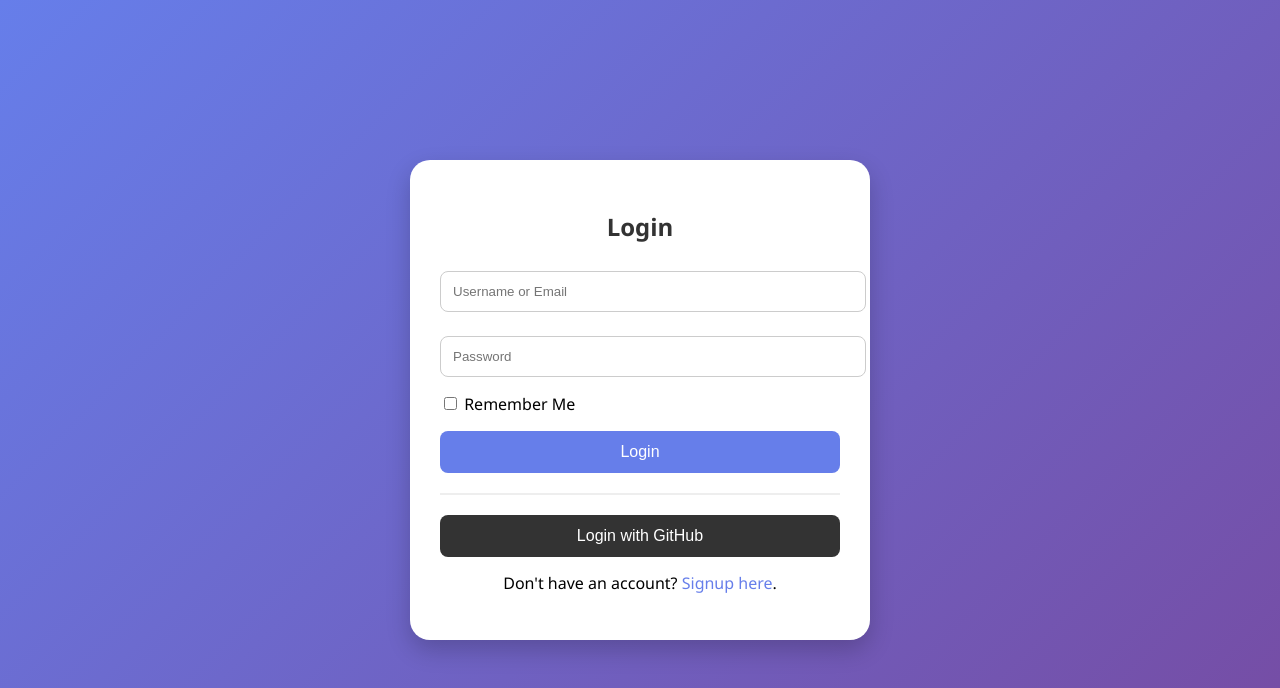
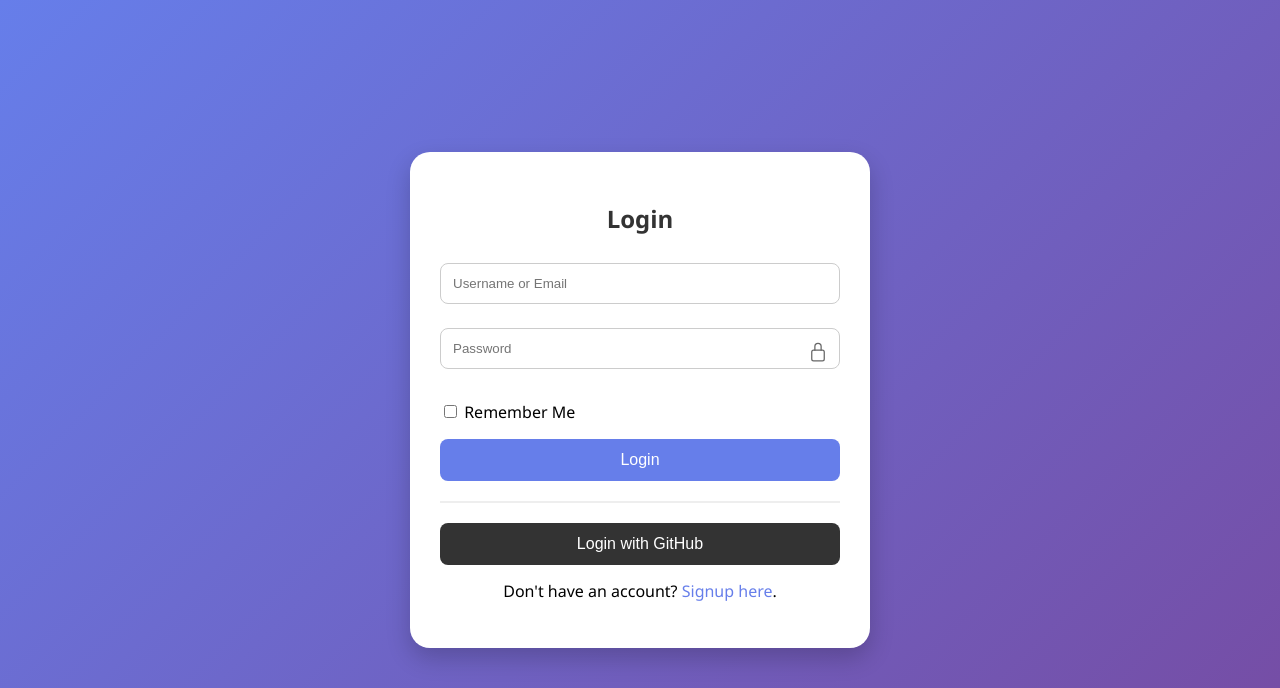
Before and after one commit to shadwa729/data_integrity_task2, a Flask app: page /login in a window 1280 px wide. Shown: the top 688 px of the page. Run offline with Flask 3, Linux system fonts and the light colour scheme; some libraries are stand-ins or nearby versions.

Commit message:
final fix

```diff
--- a/app.py
+++ b/app.py
@@ -49,8 +49,9 @@ def signup():
         email = request.form['email']
         password = request.form['password']
 
-        if not validate_password(password):
-            return render_template('signup.html', error="Password does not meet policy requirements.")
+        password_errors = validate_password(password)
+        if password_errors:
+            return render_template('signup.html', error=" ".join(password_errors))
 
         hashed_password = bcrypt.generate_password_hash(password).decode('utf-8')
 
@@ -71,10 +72,13 @@ def signup():
         return render_template('signup.html', success="Account created successfully. Please login.")
     return render_template('signup.html')
 
+
 # Login route
 @app.route('/login', methods=['GET', 'POST'])
 def login():
     cur = mysql.connection.cursor()
+    message = request.args.get('message')  # Capture the message
+
     if request.method == 'POST':
         username_email = request.form['username_email']
         password = request.form['password']
@@ -112,7 +116,7 @@ def login():
             mysql.connection.commit()
             cur.close()
             return render_template('login.html', error="Invalid credentials.")
-    return render_template('login.html')
+    return render_template('login.html', message=message)
 
 # GitHub OAuth login route
 @app.route('/github/login')
@@ -184,19 +188,28 @@ def github_callback():
 @app.route('/logout')
 def logout():
     session.clear()
-    resp = make_response(redirect(url_for('login')))
+    resp = make_response(redirect(url_for('login', message="You have logged out successfully.")))
     resp.headers['Cache-Control'] = 'no-store'
     return resp
 
+
 # Password validation function
 def validate_password(password):
-    if (len(password) >= 8 and
-        re.search(r"[A-Z]", password) and
-        re.search(r"[a-z]", password) and
-        re.search(r"[0-9]", password) and
-        re.search(r"[!@#$%^&*(),.?\":{}|<>]", password)):
-        return True
-    return False
+    errors = []
+
+    if len(password) < 8:
+        errors.append("Password must be at least 8 characters long.")
+    if not re.search(r"[A-Z]", password):
+        errors.append("Password must contain at least one uppercase letter.")
+    if not re.search(r"[a-z]", password):
+        errors.append("Password must contain at least one lowercase letter.")
+    if not re.search(r"[0-9]", password):
+        errors.append("Password must contain at least one digit.")
+    if not re.search(r"[!@#$%^&*(),.?\":{}|<>]", password):
+        errors.append("Password must contain at least one special character.")
+
+    return errors
+
 
 if __name__ == "__main__":
     app.run(debug=True)
--- a/static/style.css
+++ b/static/style.css
@@ -31,12 +31,14 @@ input[type="text"],
 input[type="email"],
 input[type="password"] {
     width: 100%;
-    padding: 12px;
+    padding: 12px 40px 12px 12px; /* match password field padding */
     margin: 8px 0 16px 0;
     border: 1px solid #ccc;
     border-radius: 8px;
+    box-sizing: border-box;
     transition: border-color 0.3s;
 }
+
 
 input:focus {
     border-color: #667eea;
@@ -86,6 +88,31 @@ hr {
     color: green;
     font-weight: bold;
 }
+.password-container {
+    position: relative;
+    width: 100%;
+    margin-bottom: 16px;
+    box-sizing: border-box; /* Important to contain padding */
+    overflow: hidden; /* Prevent overflow */
+}
+
+.password-container input[type="password"],
+.password-container input[type="text"] {
+    width: 100%;
+    padding: 12px 40px 12px 12px; /* Room for the icon */
+    border: 1px solid #ccc;
+    border-radius: 8px;
+    box-sizing: border-box;
+}
+.toggle-password {
+    position: absolute;
+    top: 50%;
+    right: 12px;
+    transform: translateY(-50%);
+    cursor: pointer;
+    font-size: 20px;
+    color: #666;
+}
 
 @keyframes fadeIn {
     from { opacity: 0; transform: translateY(-10px); }
--- a/templates/login.html
+++ b/templates/login.html
@@ -4,6 +4,9 @@
     <meta charset="UTF-8">
     <title>Login</title>
     <link rel="stylesheet" href="{{ url_for('static', filename='style.css') }}">
+    <script type="module" src="https://unpkg.com/ionicons@7.1.0/dist/ionicons/ionicons.esm.js"></script>
+<script nomodule src="https://unpkg.com/ionicons@7.1.0/dist/ionicons/ionicons.js"></script>
+
 </head>
 <body>
     <div class="container">
@@ -15,11 +18,18 @@
         {% if success %}
             <p class="success">{{ success }}</p>
         {% endif %}
+        {% if message %}
+        <div class="alert alert-info">{{ message }}</div>
+        {% endif %}
 
         <!-- Manual Login Form -->
         <form method="POST" action="/login">
             <input type="text" name="username_email" placeholder="Username or Email" required>
-            <input type="password" name="password" placeholder="Password" required>
+            <div class="password-container">
+                <input type="password" name="password" id="password" placeholder="Password" required>
+                <ion-icon name="lock-closed-outline" class="toggle-password" onclick="togglePassword(this)"></ion-icon>
+            </div>
+
             <label style="float:left; margin-bottom: 16px;">
                 <input type="checkbox" name="remember"> Remember Me
             </label>
@@ -36,5 +46,14 @@
 
         <p>Don't have an account? <a href="/signup">Signup here</a>.</p>
     </div>
+    <script>
+        function togglePassword(icon) {
+            const input = icon.previousElementSibling;
+            const isPassword = input.type === "password";
+            input.type = isPassword ? "text" : "password";
+            icon.name = isPassword ? "lock-open-outline" : "lock-closed-outline";
+        }
+        </script>
+
 </body>
 </html>
```
Also changed, not shown: templates/signup.html (+17 -1 lines).
